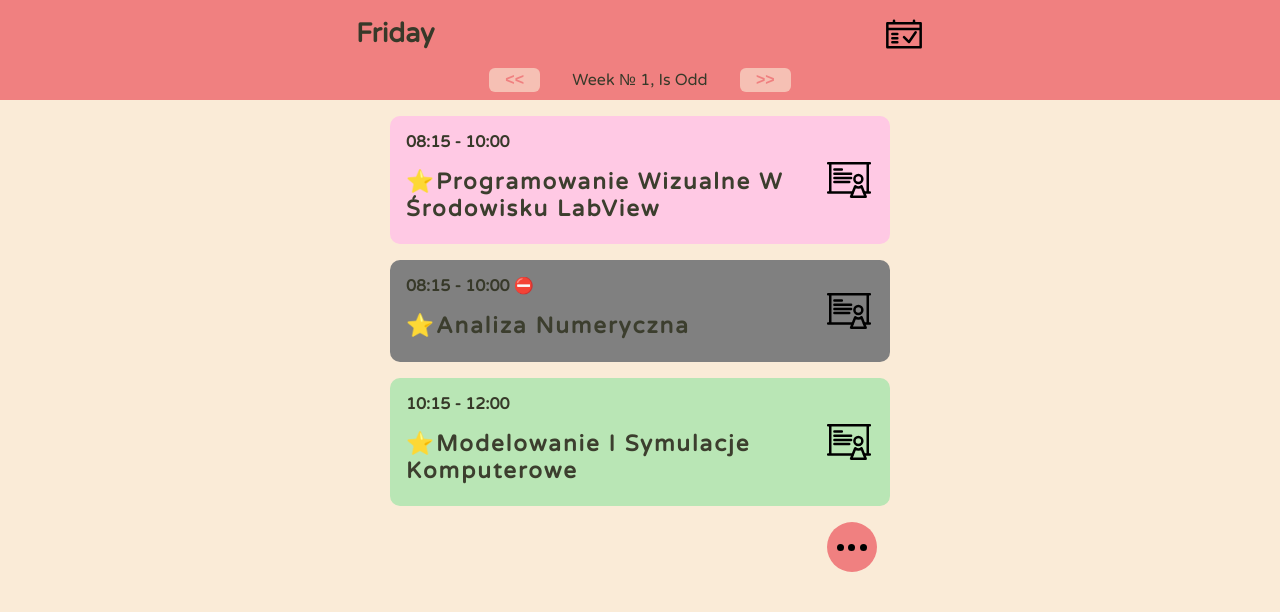
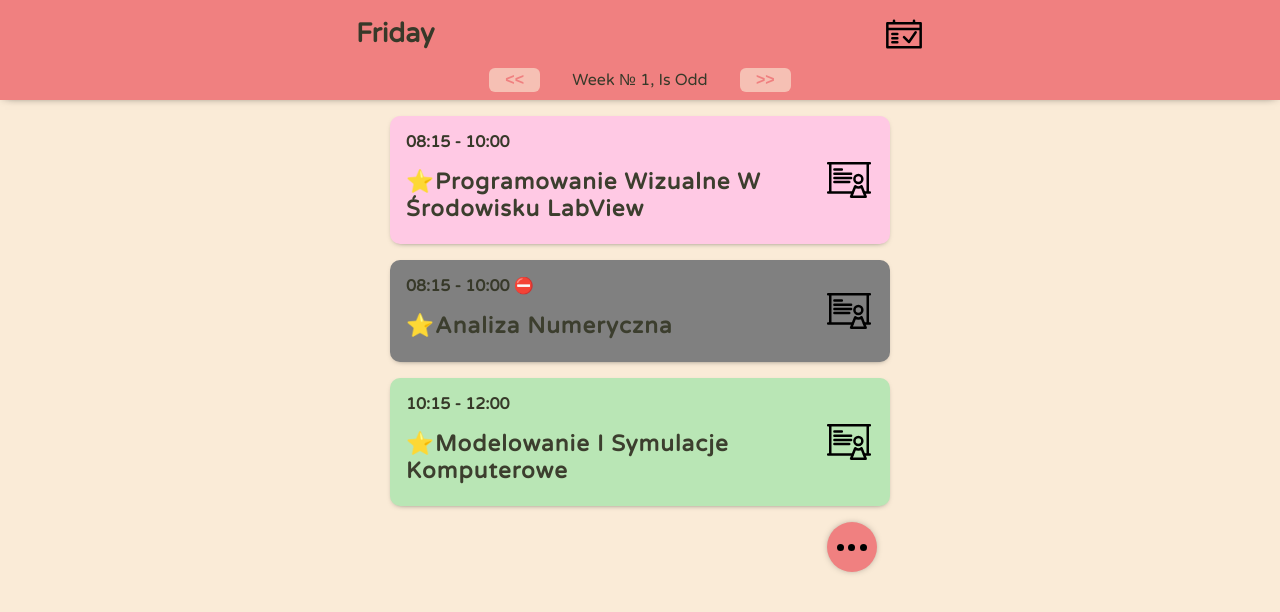
Before and after one commit to Muszchrom/NewReactCalendar, a React (Create React App) app: page /friday in a window 1280 px wide. Shown: the top 612 px of the page. Built offline with nearby package versions, Linux system fonts and the light colour scheme.

Commit message:
Added shadows, adjusted text appearance

```diff
--- a/src/App.css
+++ b/src/App.css
@@ -56,6 +56,7 @@ li img {
   background: lightcoral;
   width: 100%;
   margin-bottom: 1em;
+  box-shadow: black 0px 0px 10px -5px;
 }
 .header-inner {
   padding: 0 1em;
@@ -181,13 +182,11 @@ li img {
   background-color: var(--c1);
   margin: 0 auto 1em auto;
   padding: 0 1em;
-}
-.hours {
-  font-weight: bold;
+  box-shadow: black 0px 2px 7px -5px;
+  font-weight: 600;
 }
 .label {
-  font-weight: bold;
-  letter-spacing: 2px;
+  letter-spacing: 1.1px;
   margin-top: 0;
   font-size: 1.4em;
   color: var(--text2);
@@ -225,6 +224,7 @@ li img {
   width: 50px;
   height: 50px;
   background-color: white;
+  box-shadow: black 0px 0px 10px -5px;
   display: flex;
   justify-content: center;
   align-items: center;
```
